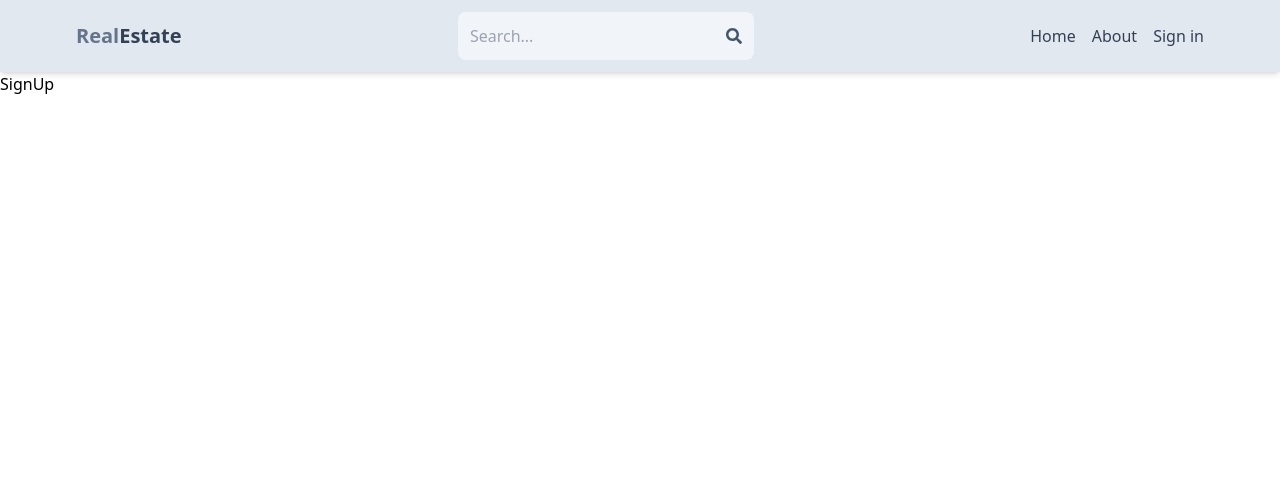
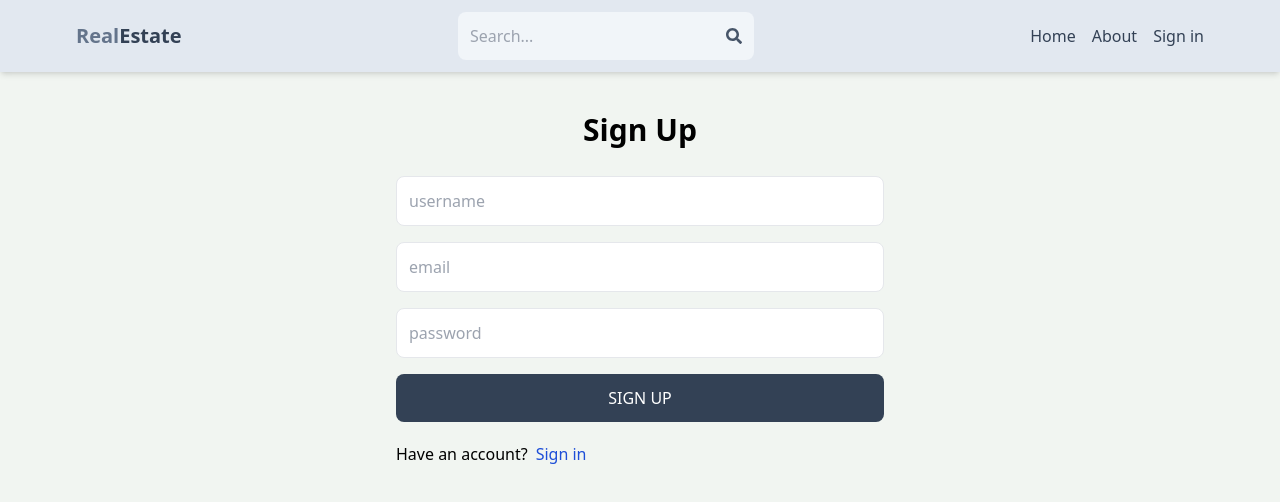
Before and after one commit to Sivu1103/Real-estate, a React (Vite) app in the folder client/: page /sign-up in a window 1280 px wide. Shown: the top 502 px of the page. Built offline with nearby package versions, Linux system fonts and the light colour scheme.

Commit message:
complete sign up page ui

```diff
--- a/client/src/components/Header.jsx
+++ b/client/src/components/Header.jsx
@@ -26,7 +26,7 @@
             <Link to='/about'>
             <li className='hidden sm:inline text-slate-700 hover:underline'>About</li>
             </Link>
-            <Link to='/sign-in'>
+            <Link to='/sign-up'>
             <li className=' text-slate-700 hover:underline'>Sign in</li>
             </Link>
        </ul>
--- a/client/src/index.css
+++ b/client/src/index.css
@@ -1,3 +1,7 @@
 @tailwind base;
 @tailwind components;
 @tailwind utilities;
+
+body{
+    background-color: rgb(241, 245, 241);
+}
--- a/client/src/pages/SignUp.jsx
+++ b/client/src/pages/SignUp.jsx
@@ -1,7 +1,22 @@
-import React from 'react'
+import { Link } from 'react-router-dom';
 
 export default function SignUp() {
   return (
-    <div>SignUp</div>
+    <div className='p-3  max-w-lg mx-auto'>
+      <h1 className='text-3xl text-center font-semibold my-7'>Sign Up</h1>
+      <form className='flex flex-col gap-4'>
+        <input type="text" placeholder='username' className='border p-3 rounded-lg' id='username'/>
+        <input type="email" placeholder='email' className='border p-3 rounded-lg' id='email'/>
+        <input type="password" placeholder='password' className='border p-3 rounded-lg' id='password'/>
+        <button className='bg-slate-700 text-white p-3 rounded-lg uppercase hover:opacity-95
+        disabled:opacity-80'>Sign Up</button>
+      </form>
+      <div className='flex gap-2 mt-5'>
+        <p>Have an account?</p>
+        <Link to ={"/sign-in"}>
+          <span className='text-blue-700'>Sign in</span>
+        </Link>
+      </div>
+    </div>
   )
 }
```
